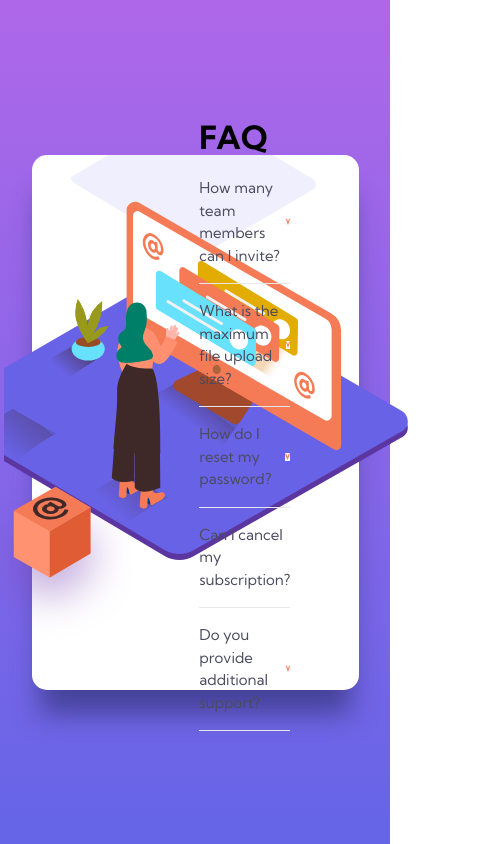
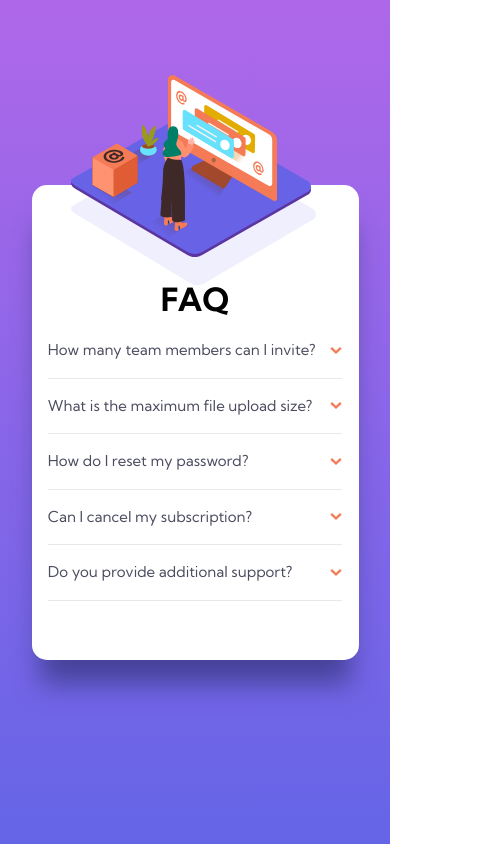
Before and after one commit to breteo/faq-accordion, a website built with Vite: page index.html in a window 390 px wide. Shown: the whole page, 504 px wide, since content can reach past the window. Built offline with nearby package versions, Linux system fonts and the light colour scheme.

Commit message:
completed mobile design

```diff
--- a/style.css
+++ b/style.css
@@ -184,16 +184,12 @@ body {
 }
 
 .card-question {
-  border: none;
-  outline: none;
   color: #4B4C5F;
   cursor: pointer;
   font-size: 15px;
   transition: 0.2s;
   display: flex;
-  flex-direction: row;
   justify-content:space-between;
-  align-items: center;
   padding: 1rem 0;
 }
 
@@ -248,10 +244,37 @@ body {
 @media screen and (max-width: 980px) {
   .card {
     width: 327px;
-    height: 535px;
+    height: 475px;
     background: url(images/bg-pattern-mobile.svg), white;
     background-repeat: no-repeat;
     background-size: 75%;
     background-position: 39.5px -6px;
   }
+
+  .hero-img-mobile {
+    display: block;
+    position: absolute;
+    width: 240px;
+    margin-top: -32rem;
+    margin-left: -.5rem;
+  }
+
+  .img-section {
+    display: none;
+  }
+
+  .card-faq {
+    margin: 0;
+    padding: 0;
+    width: 90%;
+  }
+
+  .card-faq h1 {
+    display: flex;
+    justify-content: center;
+    text-align: center;
+    margin-top: 2rem;
+  }
+
+
 }
```
